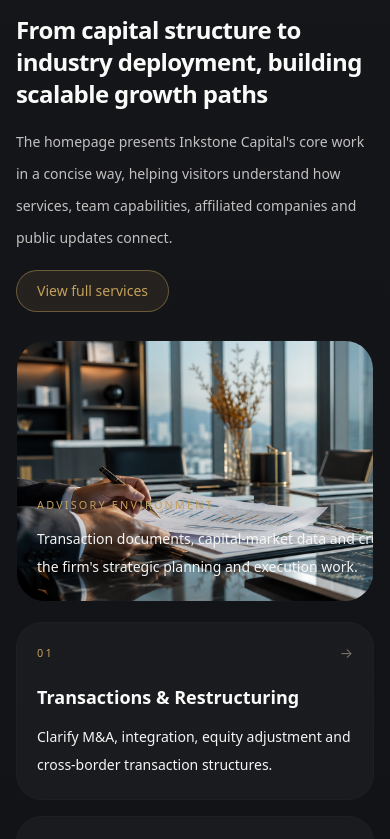
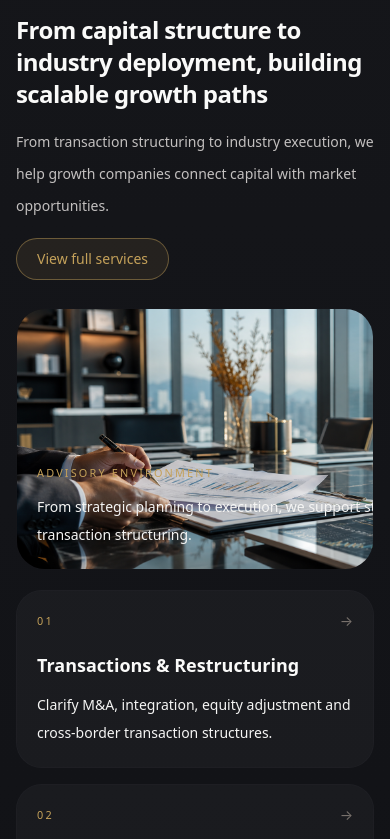
Before and after one commit to ifachang/inkstonecapital-site, a Next.js app: page /en in a window 390 px wide. Shown: the part 3325-4164 px from the top of the page. Built offline with nearby package versions, Linux system fonts and the light colour scheme.

Commit message:
Update homepage SEO title, rewrite design-brief copy, label Taipei phone, remove CV link

```diff
--- a/src/app/page.tsx
+++ b/src/app/page.tsx
@@ -10,7 +10,7 @@ import { SiteHeader } from "../components/SiteHeader";
 import { createPageMetadata, JsonLd, organizationJsonLd } from "../lib/seo";
 
 export const metadata: Metadata = createPageMetadata({
-  title: "首頁",
+  title: "跨境資本市場顧問｜併購重組、私募融資、上市規劃",
   description:
     "墨石資本專注於跨境資本市場、併購重組、私募融資與上市規劃，協助成長型企業連結資本與實體經濟。",
   path: "/",
--- a/src/components/Sections.tsx
+++ b/src/components/Sections.tsx
@@ -111,15 +111,15 @@ const sectionCopy = {
     ],
     showcaseTitle: "從資本結構到產業落地，形成可延展的成長路徑",
     showcaseBody:
-      "首頁以更精簡的方式呈現墨石資本的核心工作面向，讓訪客能快速理解服務、團隊、相關公司與最新動態之間的關聯。",
+      "從交易架構設計到產業落地執行，我們協助成長型企業打通資本與市場的關鍵環節。",
     servicesCta: "查看完整服務",
-    advisoryVisual: "以交易文件、資本市場資料與跨境城市意象，呈現墨石資本在策略規劃與執行協調中的專業工作情境。",
+    advisoryVisual: "從策略規劃到執行協調，以嚴謹的交易架構協助企業穩健成長。",
     readInsight: "閱讀本期完整文章",
     recentUpdates: "最新動態摘要",
     allNews: "全部消息",
     insightsTitle: "觀點與動態",
     insightsBody:
-      "用較精煉的方式整理墨石資本對產業與資本市場的觀察，同時收錄近期公開動態，讓訪客更快掌握我們正在關注的議題與節奏。",
+      "我們定期分享對產業趨勢與資本市場的觀察，以及墨石資本的最新動態。",
     readFullArticle: "閱讀完整文章",
     viewSource: "查看外部來源",
     archiveTitle: "一期一期整理觀點",
@@ -161,7 +161,7 @@ const sectionCopy = {
     ecosystemBody:
       "相關公司不是單純名單，而是墨石資本關注的產業方向：技術基礎、健康服務與消費品牌如何進入可擴張的商業化階段。",
     ecosystemVisual:
-      "以 AI 基礎建設、健康科技裝置與消費品牌包裝，呈現相關公司跨產業布局的視覺連結。",
+      "AI 基礎建設、健康科技與消費品牌，構成墨石資本長期關注的產業生態系。",
     contactTitle: "聯絡我們",
     contactBody:
       "如欲進一步了解墨石資本，或分享合作與投資機會，歡迎透過電話或電子郵件與我們聯繫。我們將依需求安排後續溝通，提供更適切的交流與協作方式。",
@@ -189,15 +189,15 @@ const sectionCopy = {
     ],
     showcaseTitle: "From capital structure to industry deployment, building scalable growth paths",
     showcaseBody:
-      "The homepage presents Inkstone Capital's core work in a concise way, helping visitors understand how services, team capabilities, affiliated companies and public updates connect.",
+      "From transaction structuring to industry execution, we help growth companies connect capital with market opportunities.",
     servicesCta: "View full services",
-    advisoryVisual: "Transaction documents, capital-market data and cross-border city imagery frame the firm's strategic planning and execution work.",
+    advisoryVisual: "From strategic planning to execution, we support steady growth with disciplined transaction structuring.",
     readInsight: "Read the full insight",
     recentUpdates: "Recent updates",
     allNews: "All news",
     insightsTitle: "Insights & Updates",
     insightsBody:
-      "Selected observations on industries and capital markets, together with recent public updates, help visitors understand the themes and timing Inkstone Capital is watching.",
+      "We regularly share observations on industry trends and capital markets, along with the latest updates from Inkstone Capital.",
     readFullArticle: "Read full article",
     viewSource: "View source",
     archiveTitle: "Insight archive",
@@ -239,7 +239,7 @@ const sectionCopy = {
     ecosystemBody:
       "These companies are not merely a list; they reflect industry themes Inkstone Capital follows: technical foundations, health services and consumer brands moving toward scalable commercialization.",
     ecosystemVisual:
-      "AI infrastructure, health-technology devices and consumer-brand packaging visualize cross-industry ecosystem links.",
+      "AI infrastructure, health technology and consumer brands form the industry ecosystem Inkstone Capital follows.",
     contactTitle: "Contact Us",
     contactBody:
       "To learn more about Inkstone Capital or discuss cooperation and investment opportunities, please contact us by phone or email. We will arrange the appropriate follow-up based on your needs.",
@@ -1153,7 +1153,7 @@ export function ContactSection({ locale = "zh" }: { locale?: Locale }) {
             <div className="mt-5 grid gap-3 sm:mt-6 sm:gap-4 md:grid-cols-2">
               <div className="rounded-2xl border border-stone-light/20 bg-black/25 p-4">
                 <div className="text-[0.64rem] uppercase tracking-[0.18em] text-stone-500">
-                  Telephone
+                  Telephone · Taipei
                 </div>
                 <div className="mt-2 font-mono text-sm text-stone-100">+886 2 7755 7057</div>
               </div>
--- a/src/data/site.ts
+++ b/src/data/site.ts
@@ -123,7 +123,6 @@ export const teamMembers: readonly TeamMember[] = [
     role: "資源整合與跨界策展顧問",
     email: "popoming.chen@partner.inkstonecapital.com",
     emailContext: "team_chen_po_ming",
-    cvHref: "/cv-chen-po-ming.pdf",
     paragraphs: [
       "畢業於世新大學公共傳播學系，專長資源整合、PR 規劃與跨界策展，產業經歷橫跨電影、公關、視覺科技、文旅與園區開發。曾任 BD ART 弼達多媒體藝術行銷有限公司總經理、The Pan Bay 大鵬灣國際開發有限公司總管理處總監、杭州晴光科技有限公司創辦人暨執行長等職務，並參與新北市電影藝術節、宜蘭國際綠色影展、文旅景區規劃與 BOT 開發案等專案。",
       "目前掛職安泰商業銀行股份有限公司副董事長特別助理，並擔任象藝創意有限公司業務總監。",
```
